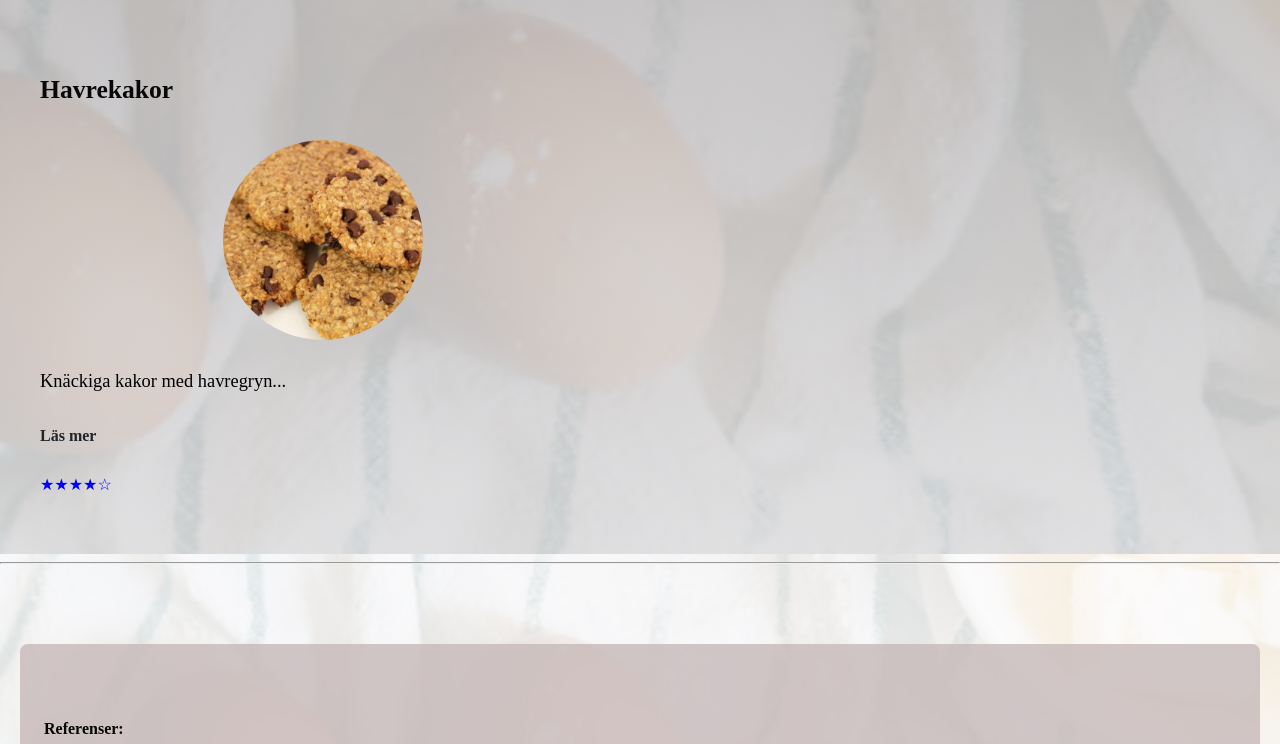
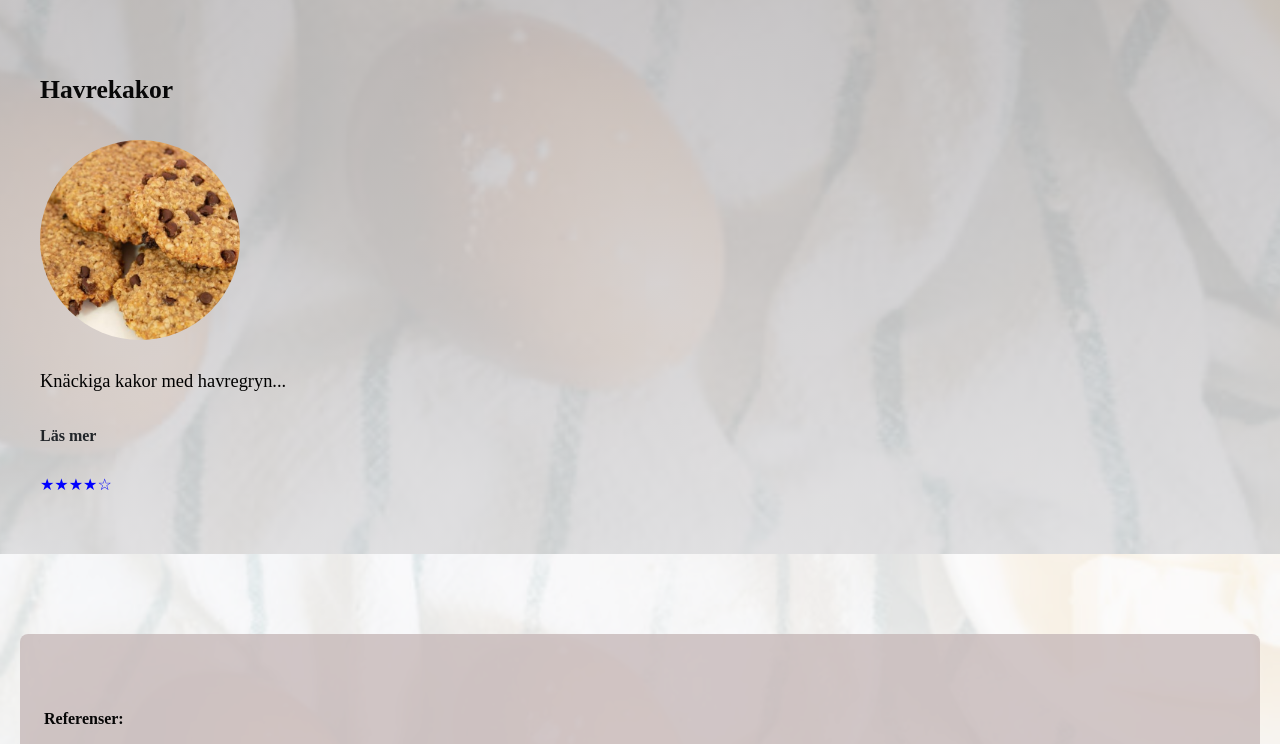
Before and after one commit to Souhar-26/sju.sorters.kakor.css.uppgift, a website: page index.html in a window 1280 px wide. Shown: the part 2433-3177 px from the top of the page. Drawn offline with Linux system fonts and the light colour scheme; some icons are missing; files whose address does not match are found by name; a web font is replaced by a local one.

Commit message:
flyttarecept bilder till vänster

```diff
--- a/css/style.css
+++ b/css/style.css
@@ -261,7 +261,7 @@ main{
     aspect-ratio: 1 / 1;
     object-fit: cover;
     border-radius: 50%;
-    align-self: center
+    align-self: flex-start
 }
 
 .recipes-area > p {
--- a/index.html
+++ b/index.html
@@ -142,7 +142,6 @@
 </section>
 </main>
 
-<hr>
 
     <footer>
       <!--footer används för att skapa en footer med referenser och bildkällor-->
```
